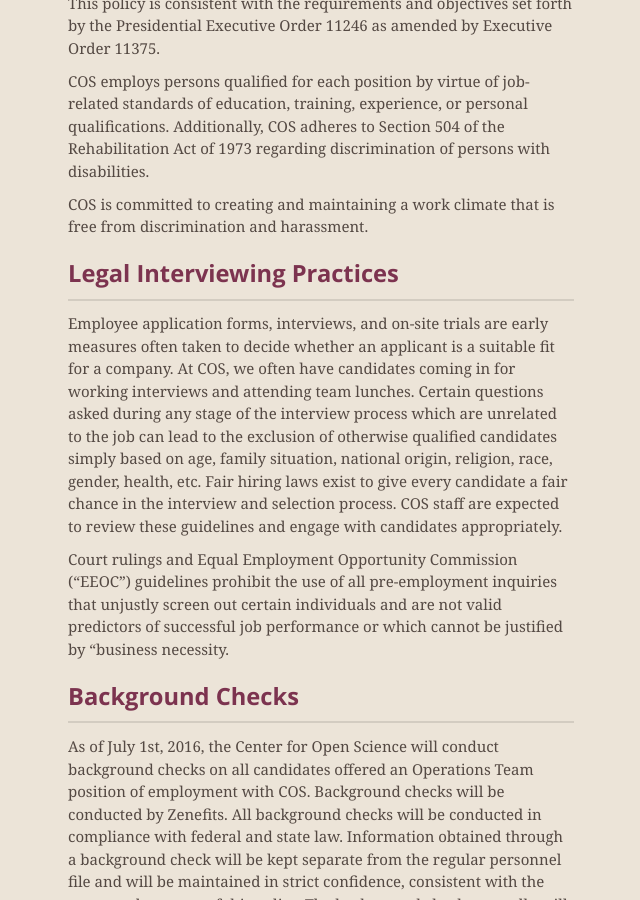
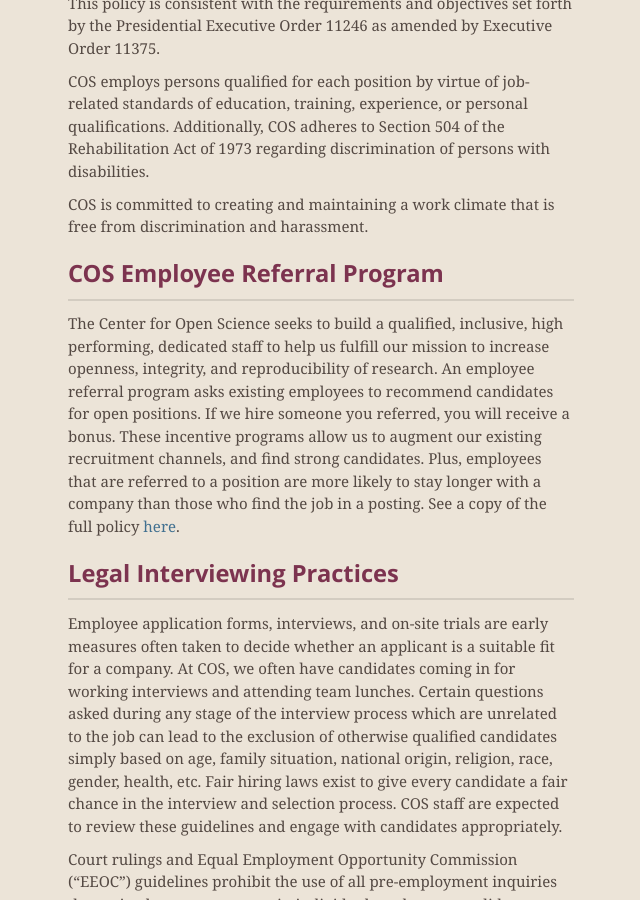
Before and after one commit to CenterForOpenScience/Policies-and-Procedures, a Jekyll site: the page built from index.md, in a window 1280 px wide and 900 px high, scrolled down 1895 px. Shown: the whole window, without its empty margins (319-959 px from the left). Built offline with Jekyll 4.4.1, drawn with Linux system fonts in a browser that asks for light colours; nearby versions of some CDN libraries; our own code applies the rules of GitHub Pages for plain Markdown files.

Commit message:
Update index.md

```diff
--- a/index.md
+++ b/index.md
@@ -44,6 +44,11 @@
 COS employs persons qualified for each position by virtue of job-related standards of education, training, experience, or personal qualifications. Additionally, COS adheres to Section 504 of the Rehabilitation Act of 1973 regarding discrimination of persons with disabilities.
 
 COS is committed to creating and maintaining a work climate that is free from discrimination and harassment.
+
+COS Employee Referral Program
+------------------
+
+The Center for Open Science seeks to build a qualified, inclusive, high performing, dedicated staff to help us fulfill our mission to increase openness, integrity, and reproducibility of research. An employee referral program asks existing employees to recommend candidates for open positions. If we hire someone you referred, you will receive a bonus. These incentive programs allow us to augment our existing recruitment channels, and find strong candidates. Plus, employees that are referred to a position are more likely to stay longer with a company than those who find the job in a posting. See a copy of the full policy [here](https://docs.google.com/document/d/126V1QqQPavJmr1e28yDPiarFYD49VSWfIK8vP-zFLVc/edit).
 
 Legal Interviewing Practices
 ------------------
```
